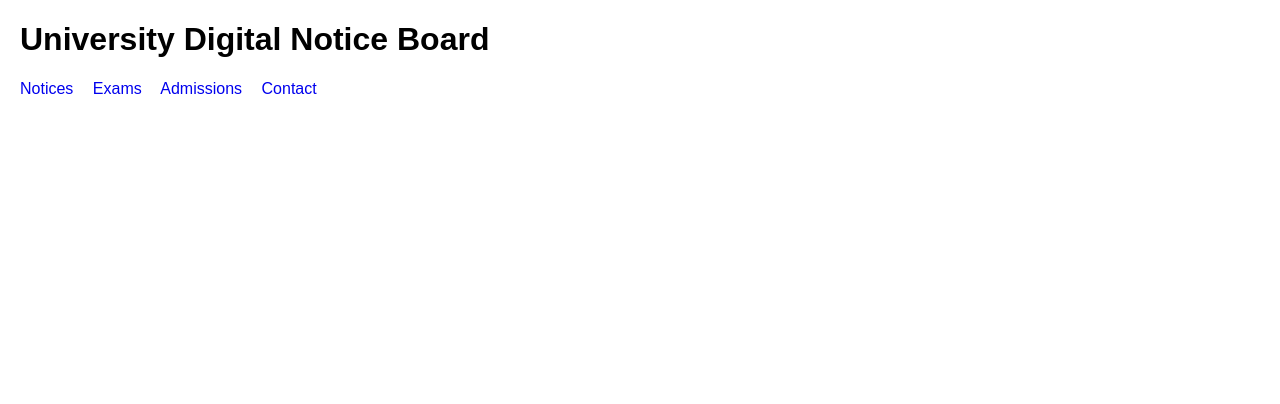
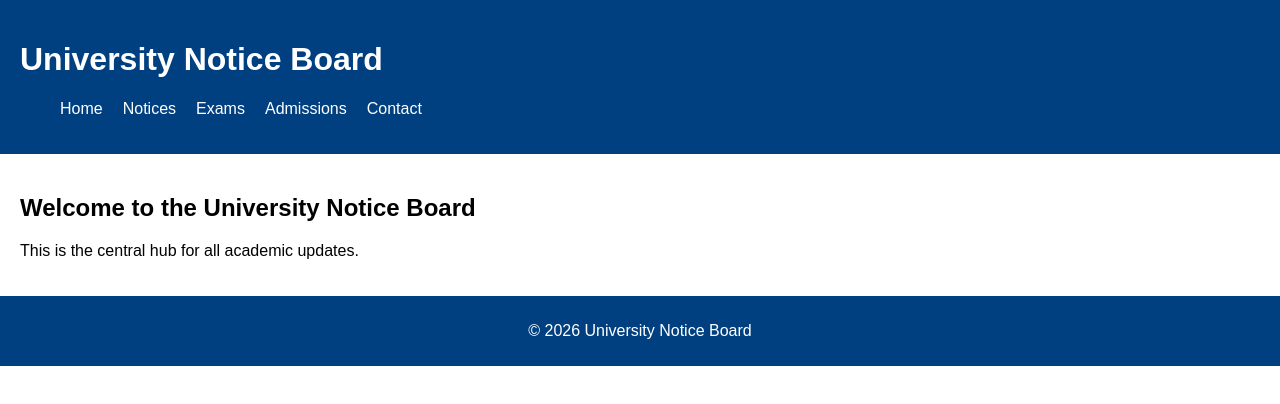
Before and after one commit to ahmadcode193/Devops-Assignment3, a website: page src/index.html in a window 1280 px wide. Drawn offline with Linux system fonts and the light colour scheme.

Commit message:
Team Lead: Create homepage with navigation and basic styling

```diff
--- a/src/index.html
+++ b/src/index.html
@@ -2,16 +2,33 @@
 <html lang="en">
 <head>
   <meta charset="UTF-8">
-  <title>University Digital Notice Board</title>
+  <title>Uni Notice Board - Home</title>
   <link rel="stylesheet" href="../styles/style.css">
 </head>
 <body>
-  <h1>University Digital Notice Board</h1>
-  <nav>
-    <a href="notices.html">Notices</a>
-    <a href="exams.html">Exams</a>
-    <a href="admissions.html">Admissions</a>
-    <a href="contact.html">Contact</a>
-  </nav>
+  <header>
+    <h1>University Notice Board</h1>
+    <nav>
+      <ul>
+        <li><a href="index.html">Home</a></li>
+        <li><a href="notices.html">Notices</a></li>
+        <li><a href="exams.html">Exams</a></li>
+        <li><a href="admissions.html">Admissions</a></li>
+        <li><a href="contact.html">Contact</a></li>
+      </ul>
+    </nav>
+  </header>
+
+  <main>
+    <section>
+      <h2>Welcome to the University Notice Board</h2>
+      <p>This is the central hub for all academic updates.</p>
+    </section>
+
+  </main>
+
+  <footer>
+    <p>&copy; 2026 University Notice Board</p>
+  </footer>
 </body>
 </html>
--- a/styles/style.css
+++ b/styles/style.css
@@ -1,9 +1,33 @@
 body {
   font-family: Arial, sans-serif;
-  margin: 20px;
+  margin: 0;
+  padding: 0;
 }
 
-nav a {
-  margin-right: 15px;
+header {
+  background-color: #004080;
+  color: white;
+  padding: 20px;
+}
+
+nav ul {
+  list-style: none;
+  display: flex;
+  gap: 20px;
+}
+
+nav ul li a {
+  color: white;
   text-decoration: none;
 }
+
+main {
+  padding: 20px;
+}
+
+footer {
+  background-color: #004080;
+  color: white;
+  text-align: center;
+  padding: 10px;
+}
```
